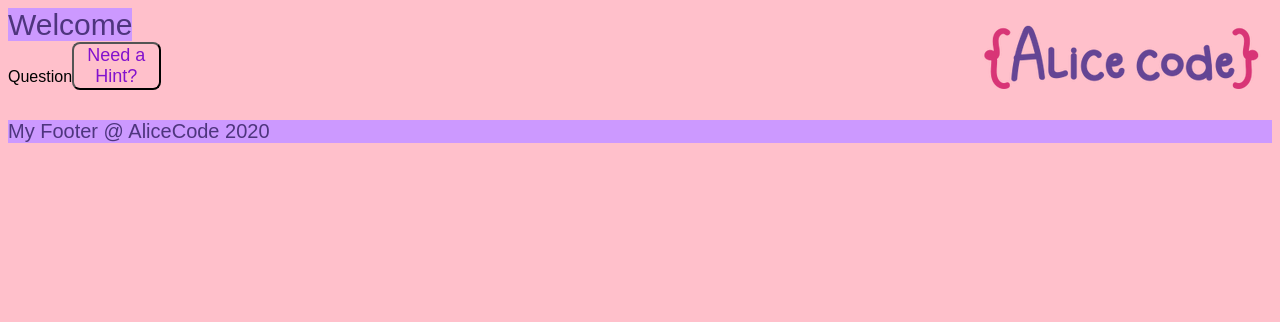
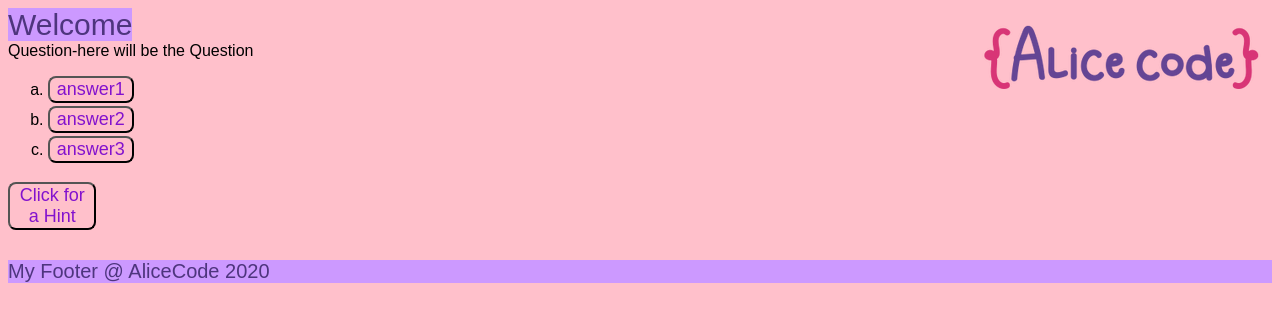
Before and after one commit to sofia200408/RishonMuseum, a React (Create React App) app: page /questions in a window 1280 px wide. Shown: the top 322 px of the page. Built offline with nearby package versions, Linux system fonts and the light colour scheme; a web font is replaced by a local one.

Commit message:
change questions.js

```diff
--- a/src/components/Hint.js
+++ b/src/components/Hint.js
@@ -5,7 +5,8 @@ class Hint extends Component{
     render(){
         return(
             <div>
-                Hint
+                Hint-here will be the hint
+                <br />
                 <Link to="/Questions">
                     <button >Back to Question</button>
                 </Link>
--- /dev/null
+++ b/src/components/Questions.css
@@ -0,0 +1,3 @@
+li{
+    height: 30px;
+}
--- a/src/components/Questions.js
+++ b/src/components/Questions.js
@@ -1,13 +1,22 @@
 import React,{Component} from 'react';
 import { Link} from "react-router-dom";
+import './Questions.css'
 
 class Questions extends Component{
+    //chooseAnswer(){
+    //}
+
     render(){
         return(
             <div>
-                Question
+                Question-here will be the Question
+                <ol type='a'>
+                    <li><button>answer1</button></li>
+                    <li><button>answer2</button></li>
+                    <li><button>answer3</button></li>
+                </ol>
                 <Link to="/Hint">
-                    <button >Need a Hint?</button>
+                    <button >Click for a Hint</button>
                 </Link>
             </div>
         );
```
